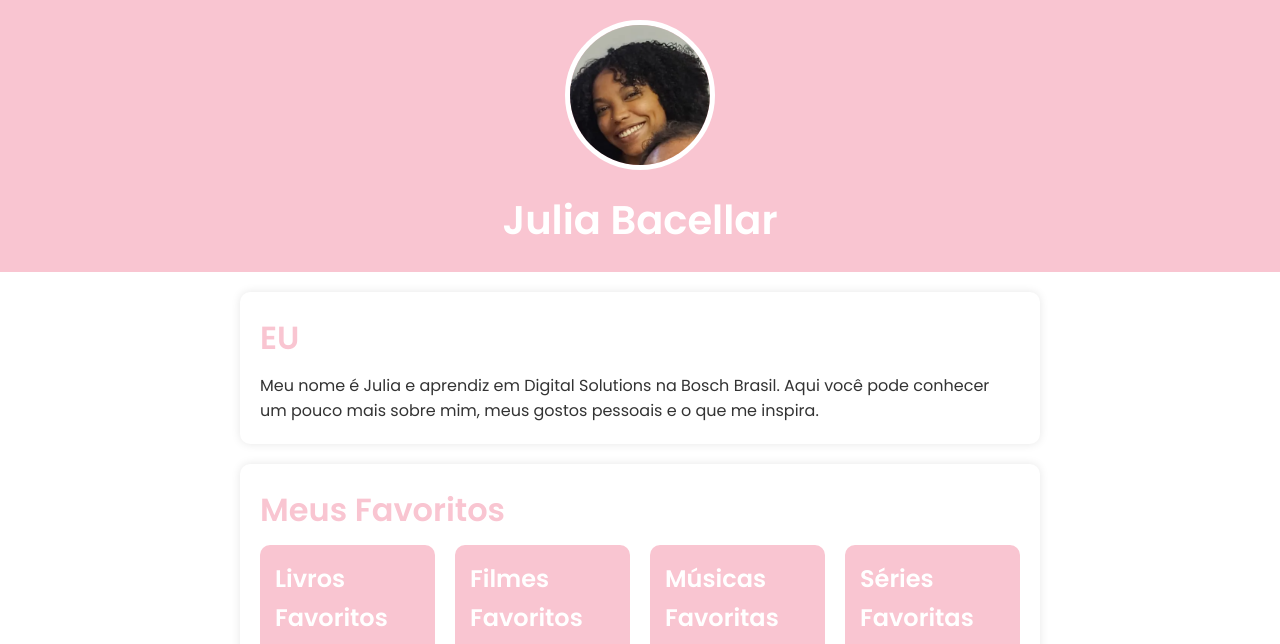
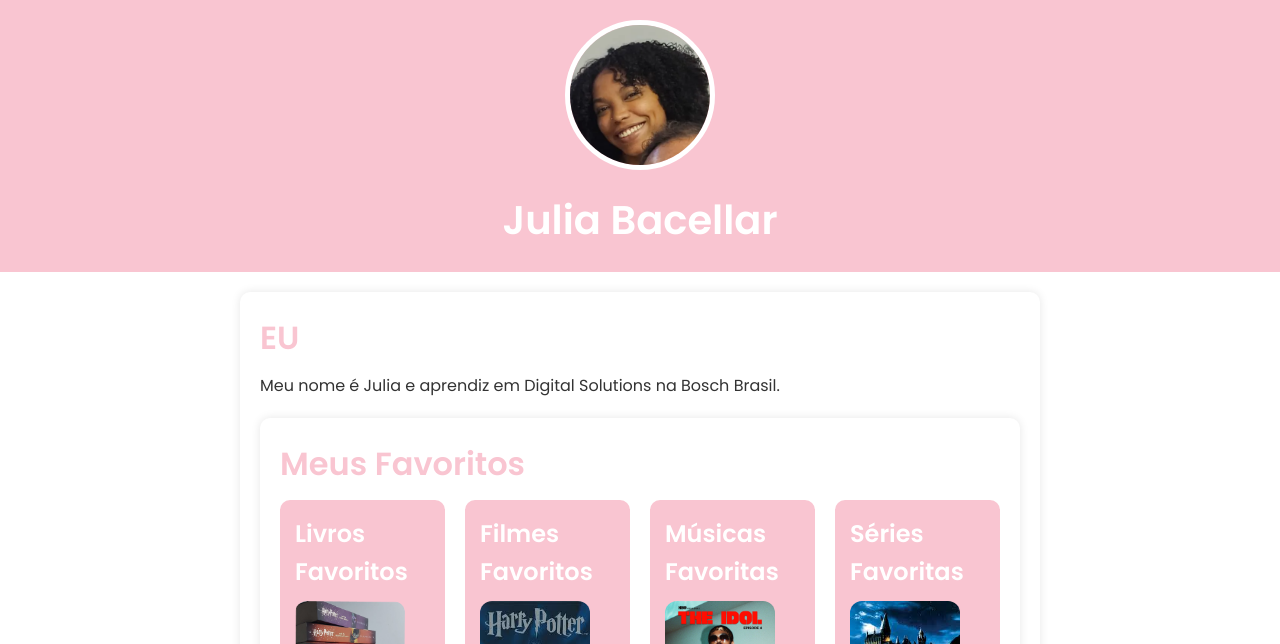
Before and after one commit to JuliaBacellar/About-Me, a plain HTML site: page index.html in a window 1280 px wide. Shown: the top 644 px of the page. Drawn offline with Linux system fonts and the light colour scheme.

Commit message:
Update index.html

```diff
--- a/index.html
+++ b/index.html
@@ -18,8 +18,7 @@
 
     <section class="intro">
         <h2>EU</h2>
-        <p> Meu nome é Julia e aprendiz em Digital Solutions na Bosch Brasil. Aqui você pode conhecer um pouco mais sobre mim, meus gostos pessoais e o que me inspira.</p>
-    </section>
+        <p> Meu nome é Julia e aprendiz em Digital Solutions na Bosch Brasil.
 
     <section class="favorites">
         <h2>Meus Favoritos</h2>
```
